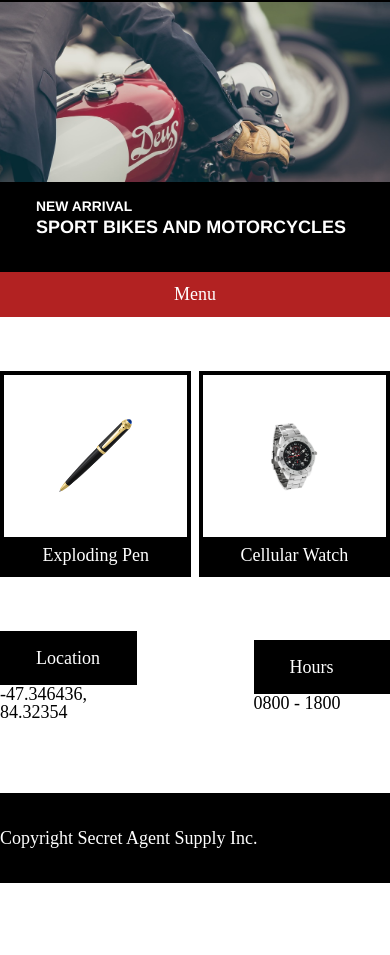
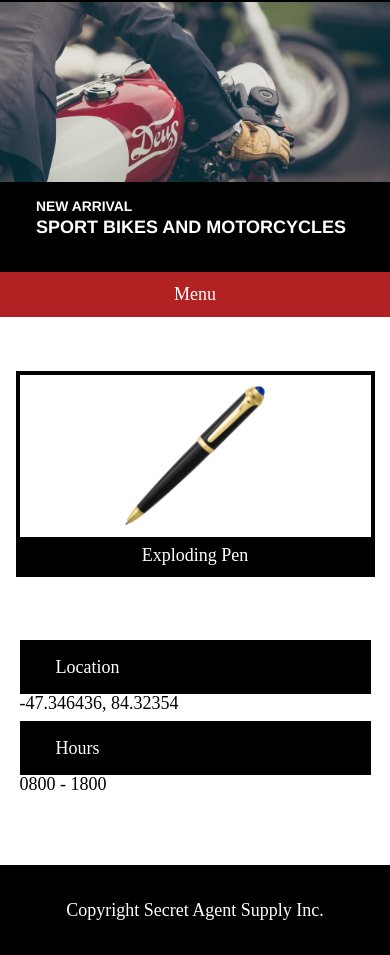
Before and after one commit to Webscaper/SecretAgentSupply, a plain HTML site: page index.html in a window 390 px wide. Shown: the part 49-1004 px from the top of the page. Before the commit the page ends 932 px from the top, so only its background shows below. Drawn offline with Linux system fonts and the light colour scheme.

Commit message:
finishing touches

```diff
--- a/resources/css/style.css
+++ b/resources/css/style.css
@@ -201,4 +201,29 @@ footer {
   .jumbotron {
     height: 15rem;
   }
+
+  .product-watch {
+    display: none;
+  }
+  .product-pen {
+    width: 90%;
+  }
+
+  .products {
+    justify-content: center;
+  }
+
+  .lower {
+    flex-direction: column;
+  }
+
+  .info {
+    width: 90%;
+    margin-top: 0.5rem;
+  }
+
+  .copyright {
+    justify-content: center;
+  }
+
 }
```
